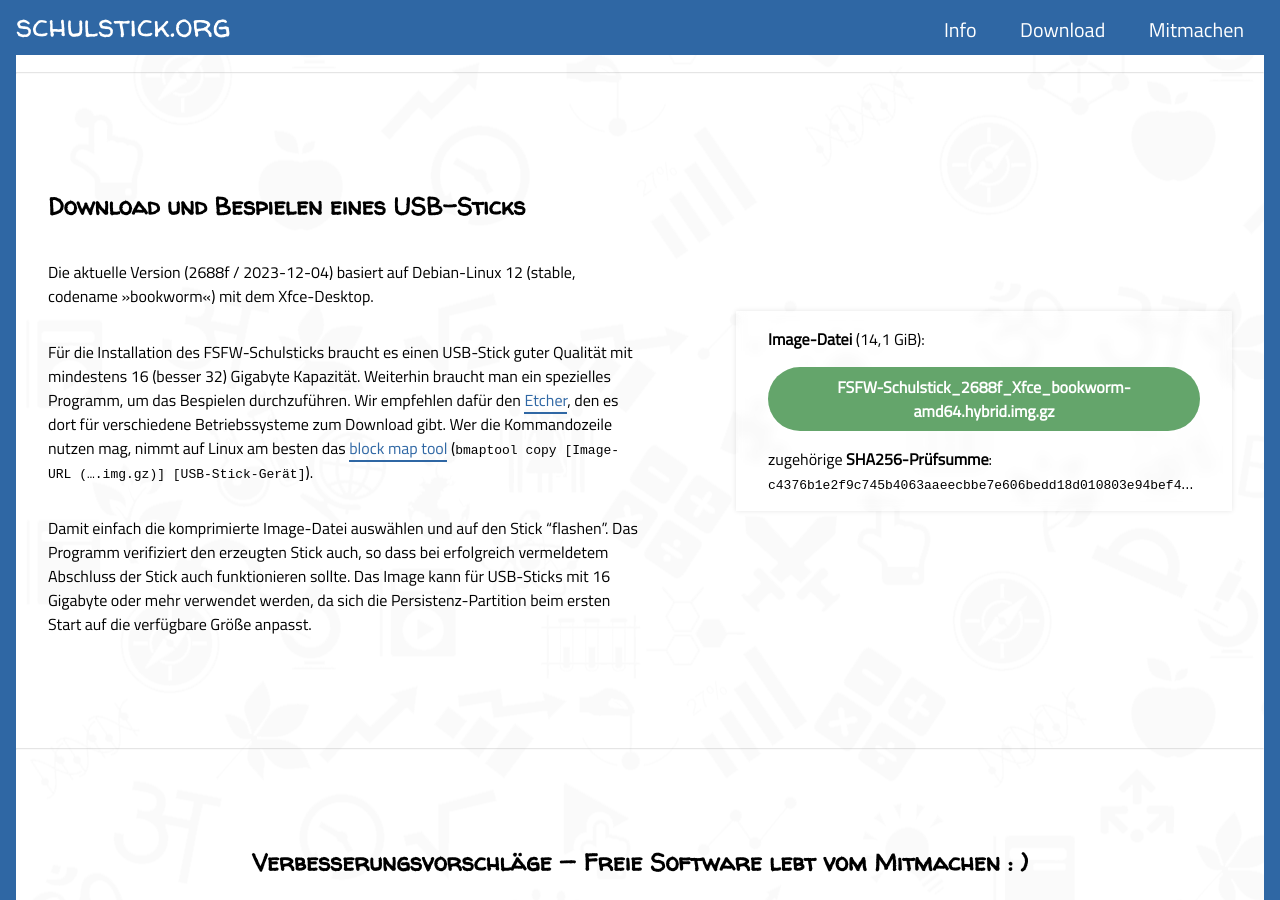
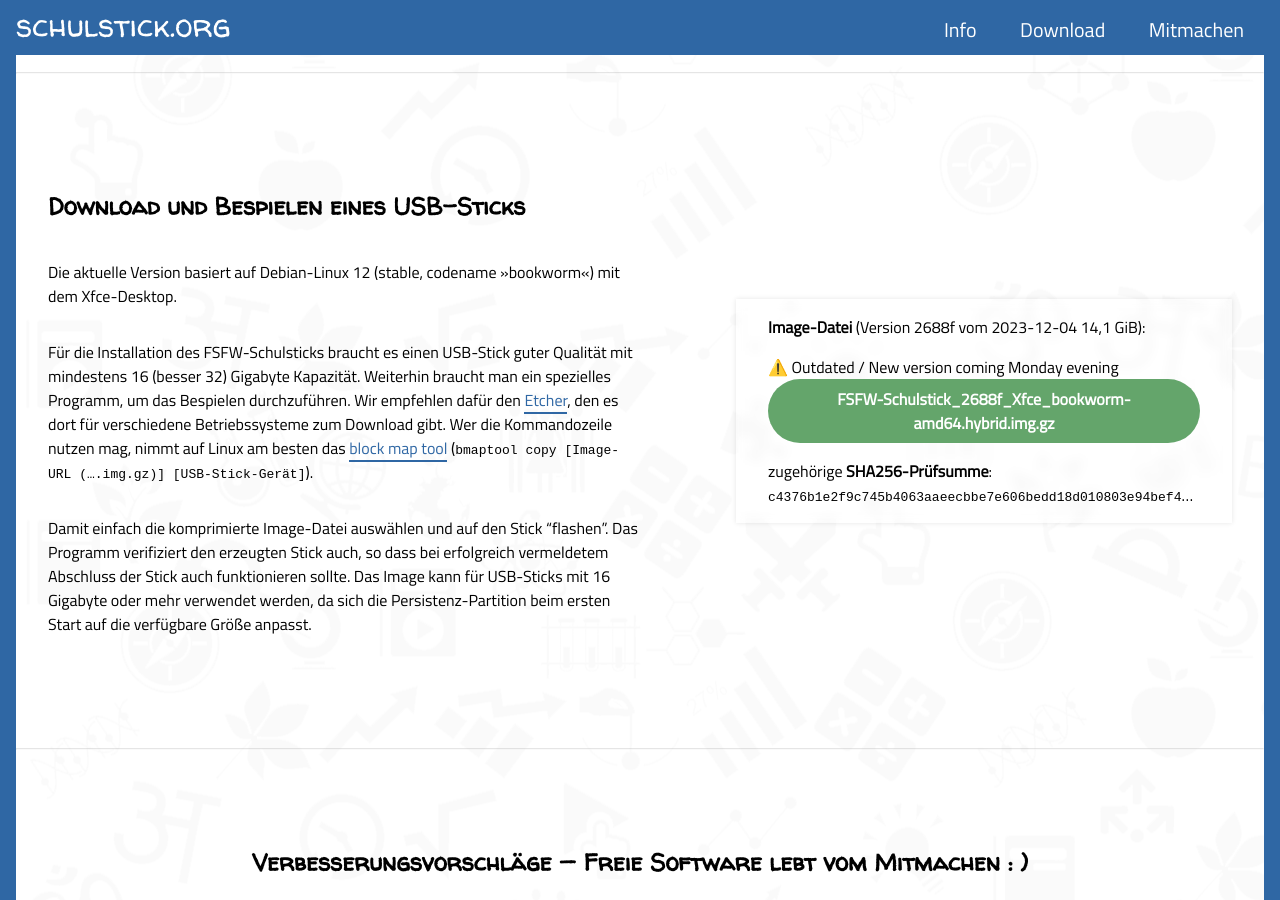
Before and after one commit to fsfw-dresden/schulstick-page, a Jekyll site: the page built from index.md, in a window 1280 px wide and 900 px high, scrolled down 1329 px. Built offline with Jekyll 4.4.1, drawn with Linux system fonts in a browser that asks for light colours.

Commit message:
Put text hint about the current version being slightly out of date..

```diff
--- a/index.md
+++ b/index.md
@@ -25,15 +25,16 @@ Einige weitere Informationen und Screenshots zum Stick-Projekt finden Sie auf de
 <section class="two-columns" markdown="1">
 
 ## Download und Bespielen eines USB-Sticks
-Die aktuelle Version (2688f / 2023-12-04) basiert auf Debian-Linux 12 (stable, codename »bookworm«) mit dem Xfce-Desktop.
+Die aktuelle Version basiert auf Debian-Linux 12 (stable, codename »bookworm«) mit dem Xfce-Desktop.
 
 Für die Installation des FSFW-Schulsticks braucht es einen USB-Stick guter Qualität mit mindestens 16 (besser 32) Gigabyte Kapazität. Weiterhin braucht man ein spezielles Programm, um das Bespielen durchzuführen. Wir empfehlen dafür den [Etcher](https://www.balena.io/etcher/), den es dort für verschiedene Betriebssysteme zum Download gibt. Wer die Kommandozeile nutzen mag, nimmt auf Linux am besten das [block map tool](https://pkgs.org/search/?q=bmaptool&on=files) (`bmaptool copy [Image-URL (….img.gz)] [USB-Stick-Gerät]`).
 
 Damit einfach die komprimierte Image-Datei auswählen und auf den Stick "flashen". Das Programm verifiziert den erzeugten Stick auch, so dass bei erfolgreich vermeldetem Abschluss der Stick auch funktionieren sollte.
 Das Image kann für USB-Sticks mit 16 Gigabyte oder mehr verwendet werden, da sich die Persistenz-Partition beim ersten Start auf die verfügbare Größe anpasst.
 
-> **Image-Datei** (14,1 GiB):
+> **Image-Datei** (Version 2688f vom 2023-12-04 14,1 GiB):
 >
+> ⚠️ Outdated / New version coming Monday evening
 > [FSFW-Schulstick_2688f_Xfce_bookworm-amd64.hybrid.img.gz](https://ftp.inf.tu-dresden.de/os/FSFW/FSFW-Schulstick_2688f_Xfce_bookworm-amd64.hybrid.img.gz)
 >
 > zugehörige **SHA256-Prüfsumme**: `c4376b1e2f9c745b4063aaeecbbe7e606bedd18d010803e94bef45669797b2c5`
```
